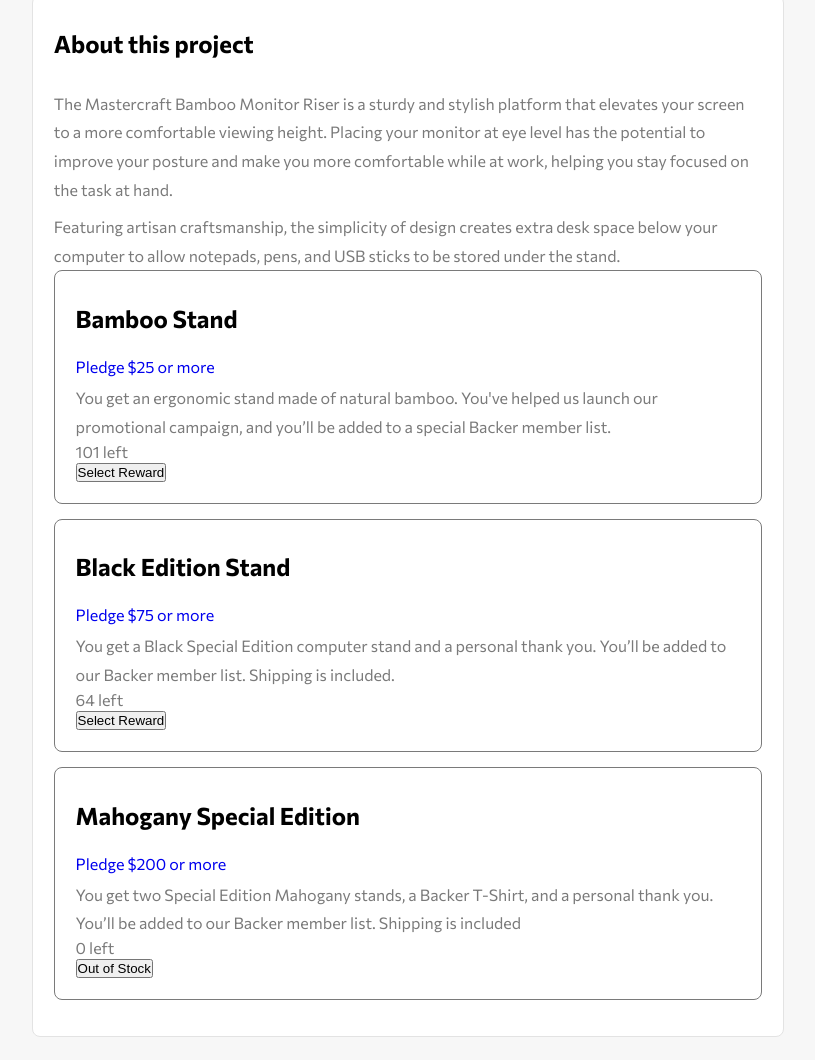
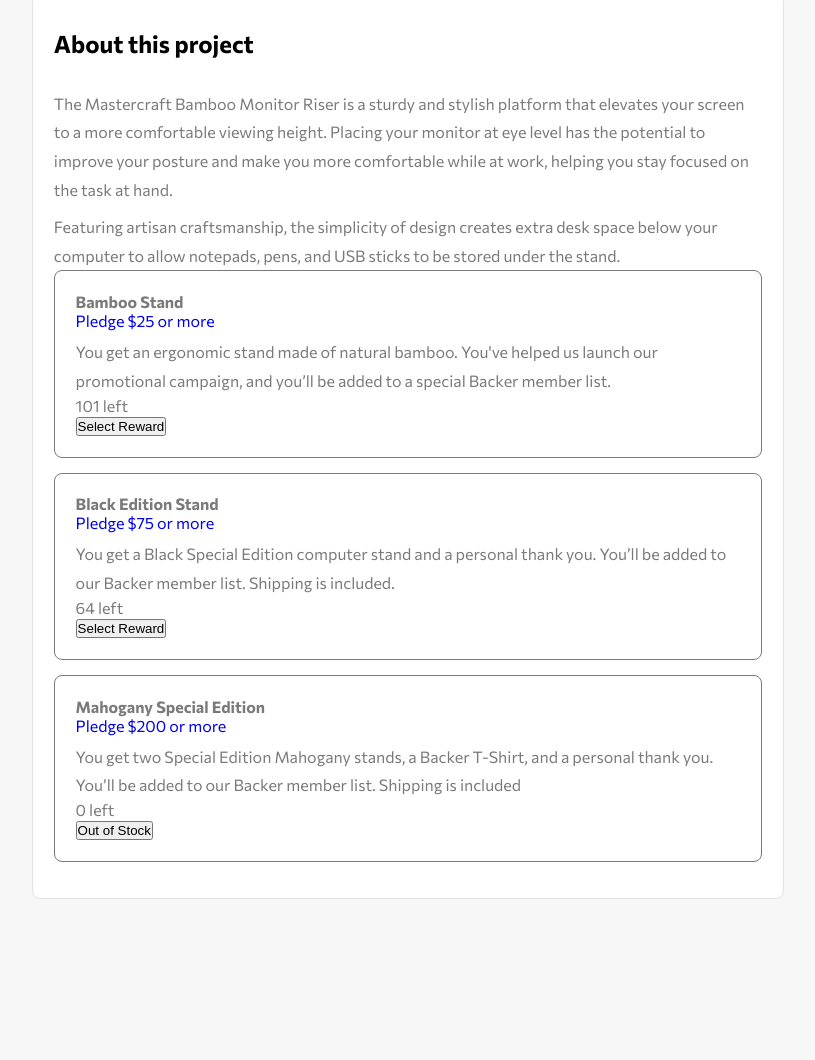
Before and after one commit to monicaluciar/crowdfunding-product-page-main, a plain HTML site: page index.html in a window 1280 px wide. Shown: the part 780-1840 px from the top of the page, without its empty margins (232-1047 px from the left). After the commit the page ends 1702 px from the top, so only its background shows below. Drawn offline with Linux system fonts and the light colour scheme.

Commit message:
change h2 for h4 in wrapper card

```diff
--- a/index.html
+++ b/index.html
@@ -102,7 +102,7 @@
           sticks to be stored under the stand.
         </p>
         <div class="wrapper card">
-          <h2>Bamboo Stand</h2>
+          <h4>Bamboo Stand</h4>
           <a class="link" href="#">Pledge $25 or more</a>
           <p>
             You get an ergonomic stand made of natural bamboo. You've helped us
@@ -115,7 +115,7 @@
           </div>
         </div>
         <div class="wrapper card">
-          <h2>Black Edition Stand</h2>
+          <h4>Black Edition Stand</h4>
           <a class="link" href="#"> Pledge $75 or more</a>
           <p>
             You get a Black Special Edition computer stand and a personal thank
@@ -128,7 +128,7 @@
           </div>
         </div>
         <div class="wrapper card">
-          <h2>Mahogany Special Edition</h2>
+          <h4>Mahogany Special Edition</h4>
           <a class="link" href="#">Pledge $200 or more</a>
           <p>
             You get two Special Edition Mahogany stands, a Backer T-Shirt, and a
```
